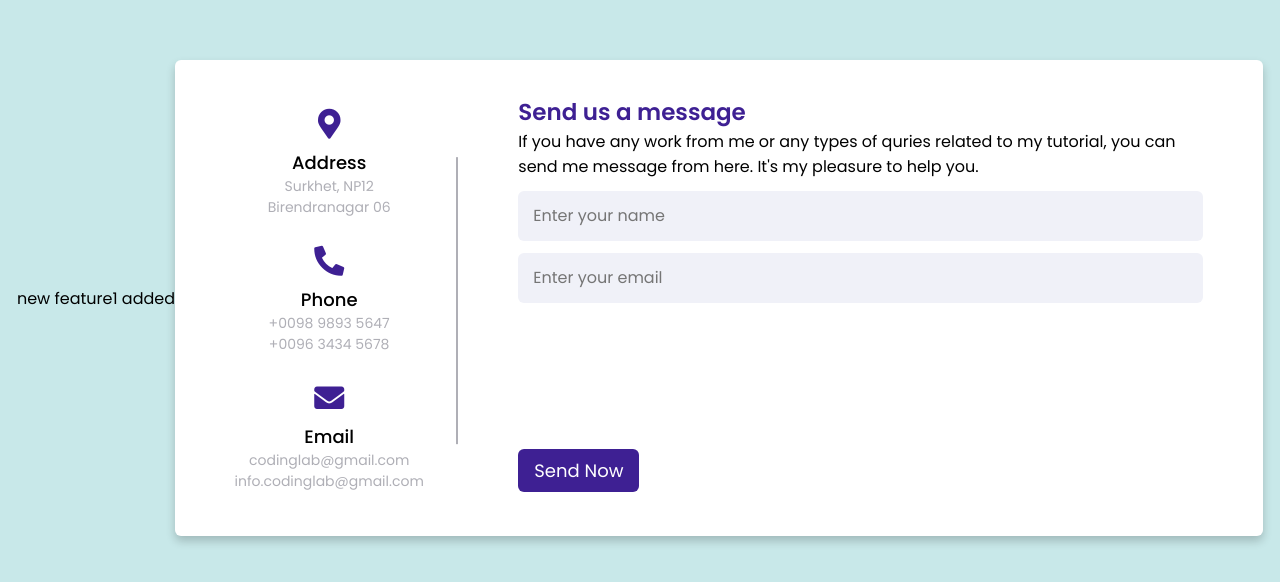
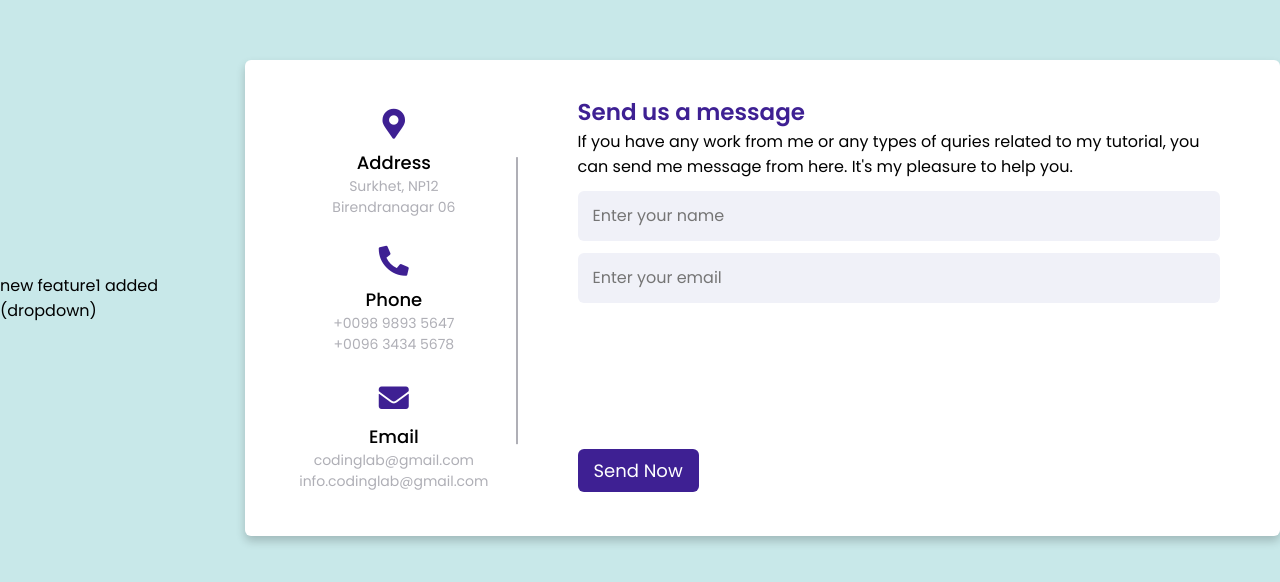
Before and after one commit to pratikshachatte87/contact, a plain HTML site: page index.html in a window 1280 px wide. Shown: the part 102-684 px from the top of the page. Drawn offline with Linux system fonts and the light colour scheme.

Commit message:
dropdown added

```diff
--- a/index.html
+++ b/index.html
@@ -10,7 +10,7 @@
      <meta name="viewport" content="width=device-width, initial-scale=1.0">
    </head>
 <body>
-  <p>new feature1 added </p>
+  <p>new feature1 added (dropdown) </p>
   <div class="container">
     <div class="content">
       <div class="left-side">
```
